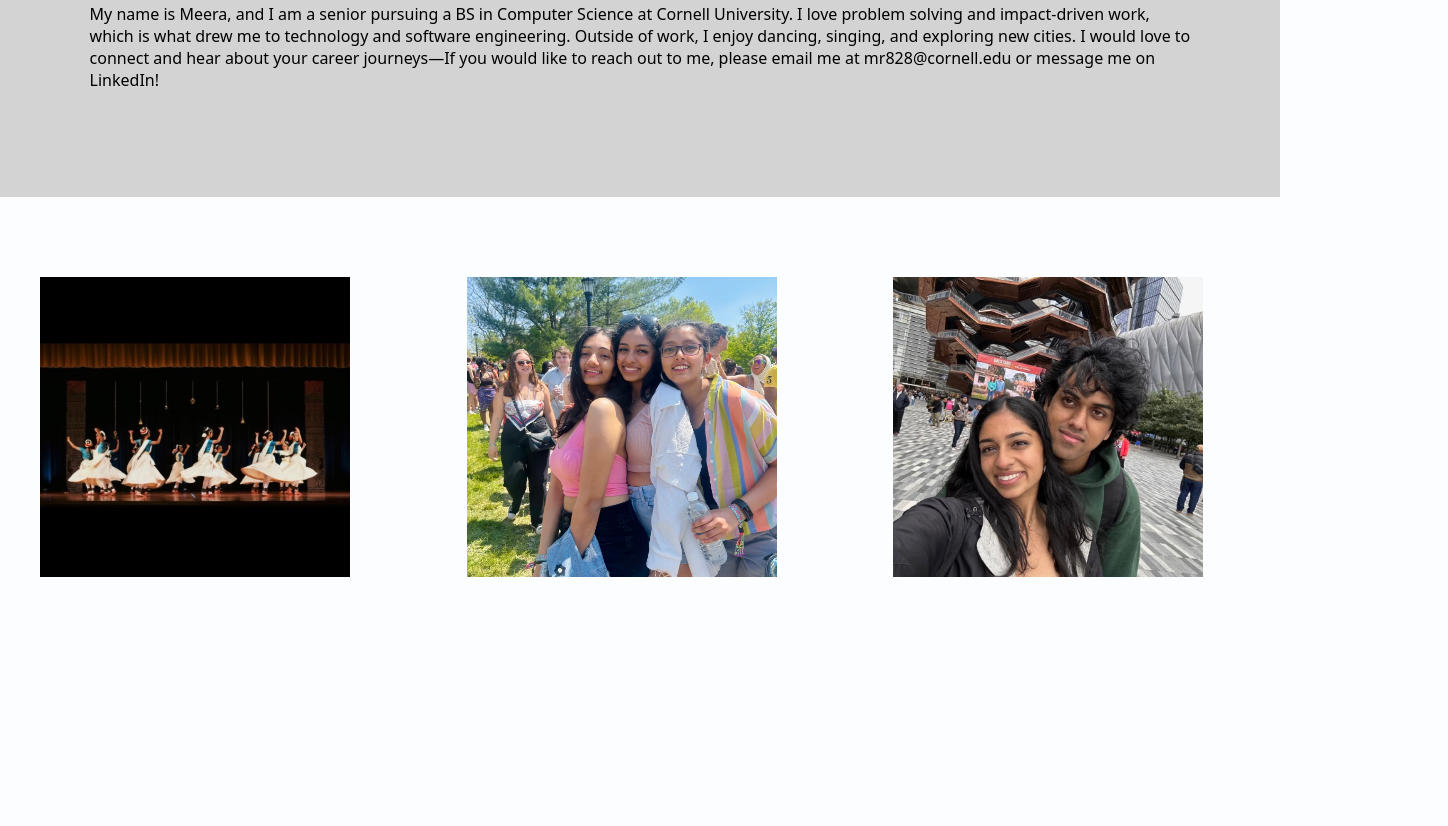
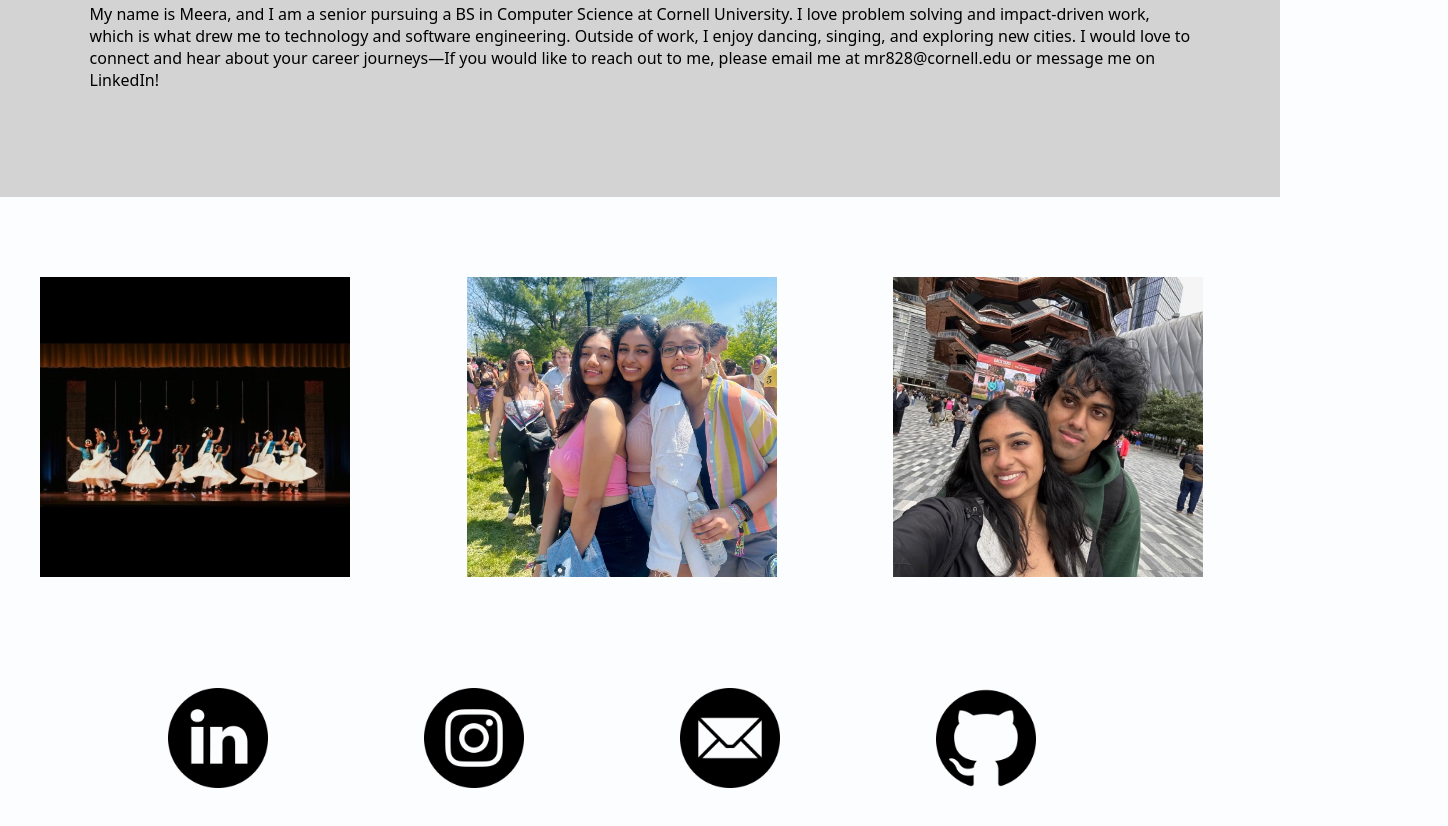
Before and after one commit to meeeramesh/meeeramesh.github.io, a plain HTML site: page index.html in a window 1280 px wide. Shown: the part 777-1603 px from the top of the page, 1448 px wide, since content can reach past the window. Before the commit the page ends 1375 px from the top, so only its background shows below. Drawn offline with Linux system fonts and the light colour scheme.

Commit message:
contact section

```diff
--- a/index.html
+++ b/index.html
@@ -15,8 +15,8 @@
         <li class="name"><a href="/">Meera Ramesh</a></li>
         <li class="navitem"><a href="/">HOME</a></li>
         <li class="navitem"><a href="#section-2">ABOUT</a></li>
-        <li class="navitem"><a href="./experience.html">EXPERIENCE</a></li>
-        <li class="navitem"><a href="./contact.html">CONTACT</a></li>
+        <li class="navitem"><a href="https://www.linkedin.com/in/meera-ramesh-9813211b5/">EXPERIENCE</a></li>
+        <li class="navitem"><a href="#section-3">CONTACT</a></li>
       </ul>
     </nav>
   </header>
@@ -43,6 +43,20 @@
     </div>
   </div>
 
+  <div id="section-3">
+    <ul class="contact">
+      <li class="contact-item"><a href='https://www.linkedin.com/in/meera-ramesh-9813211b5/'><img
+            src="images/icons/linkedin.png" alt="LinkedIn" width=100 height=100></a></li>
+      <li class="contact-item"><a href='https://www.instagram.com/meeeramesh/'><img src="images/icons/instagram.png"
+            alt="Instagram" width=100 height=100></a></li>
+      <li class="contact-item"><a href='mailto:mr828@cornell.edu'><img src="images/icons/email.png" alt="Email"
+            width=100 height=100></a>
+      </li>
+      <li class="contact-item"><a href='https://github.coecis.cornell.edu/mr828'><img src="images/icons/github.png"
+            alt="GitHub" width=100 height=100></a></li>
+    </ul>
+  </div>
+
 </body>
 
 </html>
--- a/styles/site.css
+++ b/styles/site.css
@@ -74,5 +74,16 @@ nav .navitem a:hover {
 
 .row-1 figure {
   width: 30%;
+}
 
+.contact {
+  display: flex;
+  flex-direction: row;
+  width: 100%;
+  margin: 7% 10%;
 }
+
+.contact li {
+  width: 20%;
+  list-style: none;
+}
```
Also changed, not shown: images/icons/email.png (added), images/icons/github.png (added), images/icons/instagram.png (added), images/icons/linkedin.png (added).
